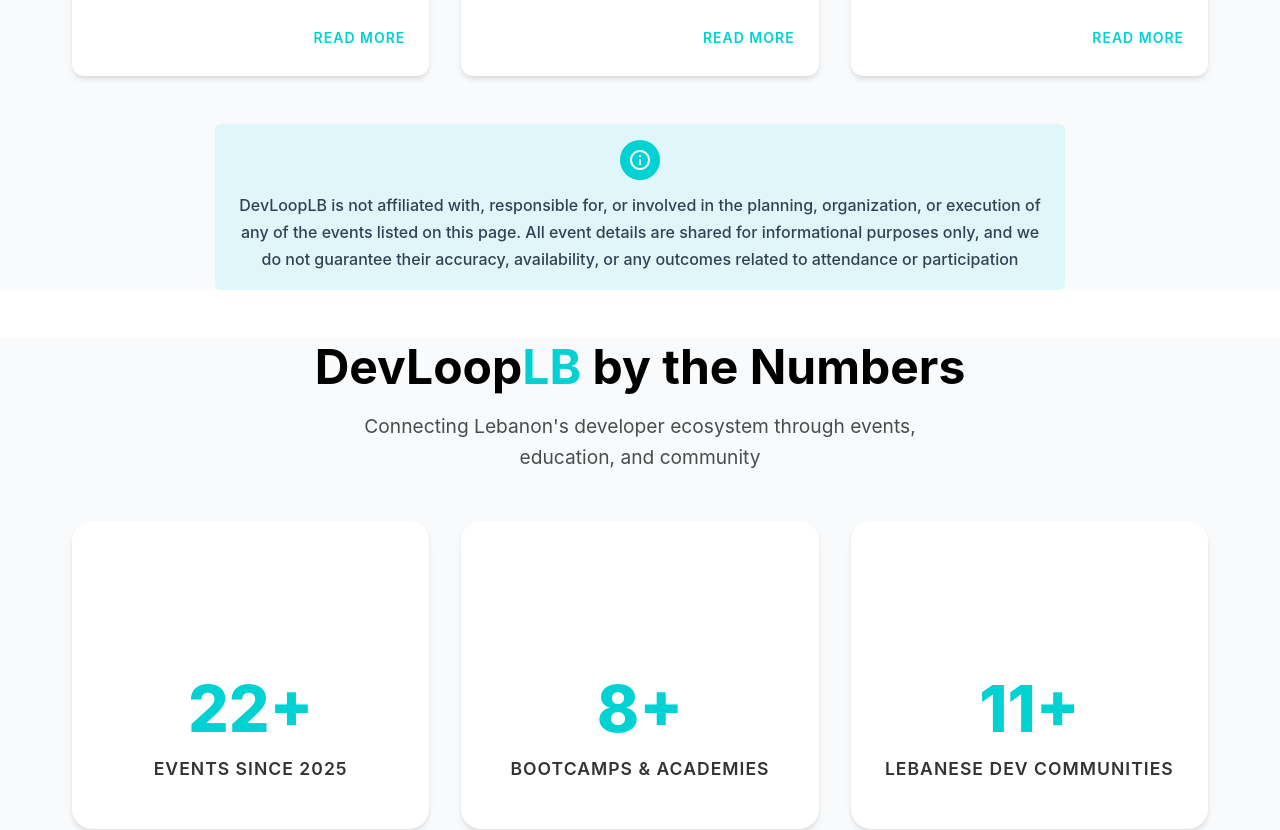
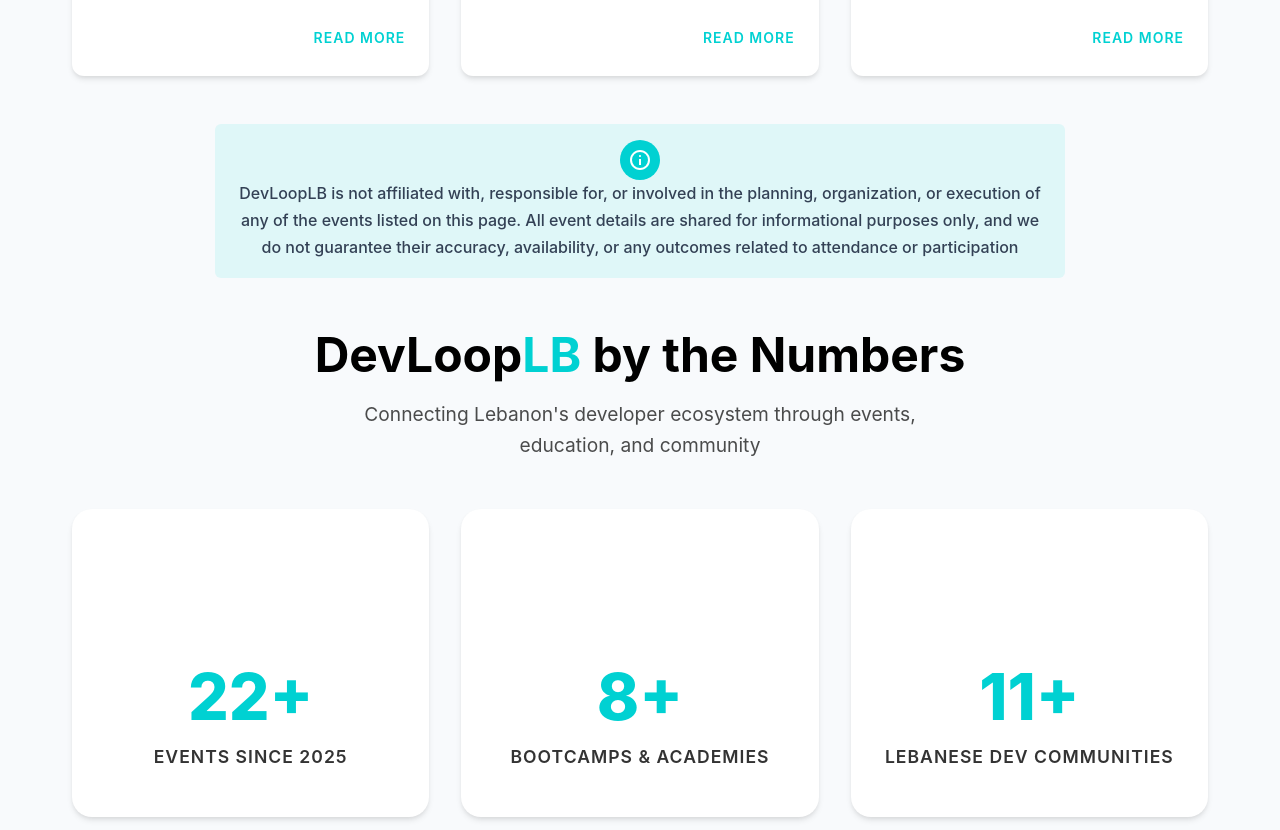
Before and after one commit to farhatrkhalil/devloop-lb-frontend, a React (Vite) app: page / in a window 1280 px wide. Shown: the part 1360-2190 px from the top of the page. Built offline with nearby package versions, Linux system fonts and the light colour scheme; grey boxes are pictures that could not be loaded.

Commit message:
Add padding to events grid and adjust disclaimer section margin for improved layout

```diff
--- a/src/components/LatestEvents.css
+++ b/src/components/LatestEvents.css
@@ -54,6 +54,7 @@
 
 .events-grid {
   display: grid;
+  padding-bottom: 3rem;
   grid-template-columns: repeat(auto-fit, minmax(350px, 1fr));
   gap: 2rem;
 }
@@ -226,12 +227,11 @@
   display: flex;
   flex-direction: column;
   align-items: center;
-  gap: 0.75rem;
   background-color: rgba(0, 209, 210, 0.1);
   border-left: none;
   border-radius: 6px;
   max-width: 850px;
-  margin: 3rem auto;
+  margin: 0rem auto;
   padding: 1rem 1.25rem;
   text-align: center;
 }
--- a/src/components/StatsSection.css
+++ b/src/components/StatsSection.css
@@ -6,7 +6,7 @@
 .stats-container {
   max-width: 1200px;
   margin: 0 auto;
-  padding: 0 2rem;
+  padding: 3rem 2rem 1rem 2rem;
 }
 
 .stats-header {
```
